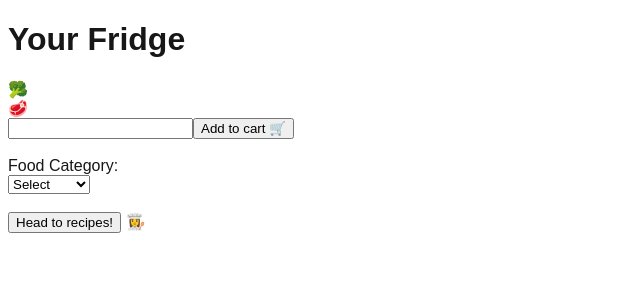
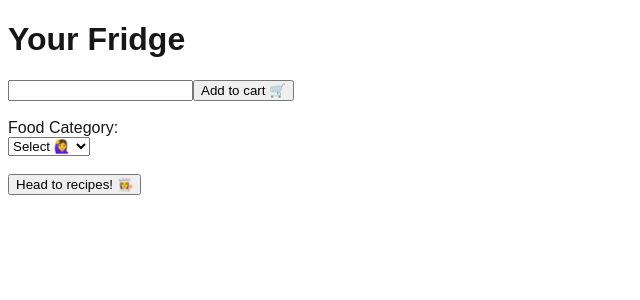
Before and after one commit to tanvipanse/FridgeBuddy, a Next.js app in the folder fridge-buddy/: page / in a window 1280 px wide. Shown: the top 300 px of the page, without its empty margins (0-640 px from the left). Built offline with nearby package versions, Linux system fonts and the light colour scheme.

Commit message:
adding foods functionality, buttonlink, kitchen page

```diff
--- /dev/null
+++ b/fridge-buddy/src/app/Kitchen.tsx
@@ -0,0 +1,5 @@
+import React from 'react';
+
+export default function Kitchen() {
+
+}
--- a/fridge-buddy/src/app/page.tsx
+++ b/fridge-buddy/src/app/page.tsx
@@ -8,8 +8,6 @@ export default function Home() {
   return (
     <div>
       <h1>Your Fridge</h1>
-      <Icon category="vegetable" name="kale"/>
-      <Icon category="protein" name="pork belly"/>
       <Form />
     </div>
   )
--- a/fridge-buddy/src/components/AddToFridge.tsx
+++ b/fridge-buddy/src/components/AddToFridge.tsx
@@ -1,22 +1,52 @@
 'use client';
-import React from 'react';
+import React, {ChangeEvent, useState} from 'react';
+import {Icon, IconProps} from '@/components/Icon';
+import {ButtonLink, ButtonLinkProps} from '@/components/ButtonLink';
 
 export default function Form() {
+    const [selectedCategory, setSelectedCategory] = useState("");
+    const [name, setName] = useState("");
+    const[icons, setIcons] = useState<IconProps[]>([]);
+    // const addFridgeContainer = document.getElementById('add-fridge-container');
+
     function submit(event) {
+        event.preventDefault();
         const formData = new FormData(event.target);
         const query = formData.get("query");
-        alert("Meow" + query);
+        setIcons((prevIcons) => [...prevIcons, {category:selectedCategory,name:name}]);
+        //create new icon data
+        //add to icons state -> array of icons data
+
     }
-    // connect to backend
+
+    const storeCategory = (event) => {
+        const newCategory = event.target.value;
+        setSelectedCategory(newCategory);
+        console.log(newCategory);
+
+        console.log(icons);
+
+    }
+
+    const storeName = (event) => {
+        setName(event.target.value);
+    }
+
     return (
+        <div>
+            <div>
+                {icons.map((icon,index) => (
+                    <Icon key={index} name={icon.name} category={icon.category}/>
+                ))}
+            </div>
             <form onSubmit={submit}>
-            <input name="query" />
+                <input type="text" name="query" value={name} onChange={storeName}/>
                 <button type="submit">Add to cart 🛒</button>
                 <br/><br/>
-            <label>
+                <label >
                     Food Category: <br/>
-                <select>
-                    <option value="default">Select</option>
+                    <select value={selectedCategory} onChange={storeCategory}>
+                        <option value="default">Select 🙋‍♀️</option>
                         <option value="dairy">Dairy</option>
                         <option value="protein">Protein</option>
                         <option value="fruit">Fruit</option>
@@ -27,8 +57,13 @@ export default function Form() {
                     </select>
                 </label>
                 <br/> <br/>
-            <button type="submit">Head to recipes! </button> 👩‍🍳
+                <ButtonLink href="/Kitchen">Head to recipes! 👩‍🍳</ButtonLink>
+
 
             </form>
+
+
+        </div>
+
     );
 }
--- /dev/null
+++ b/fridge-buddy/src/components/ButtonLink.tsx
@@ -0,0 +1,14 @@
+import Link from 'next/link';
+
+export type ButtonLinkProps = {
+    href:string,
+    children:string
+}
+
+export function ButtonLink({href, children}:ButtonLinkProps) {
+    return (
+        <Link href={href}>
+            <button>{children}</button>
+        </Link>
+    );
+}
```
Lines whose indentation alone changed are shown as unchanged.
